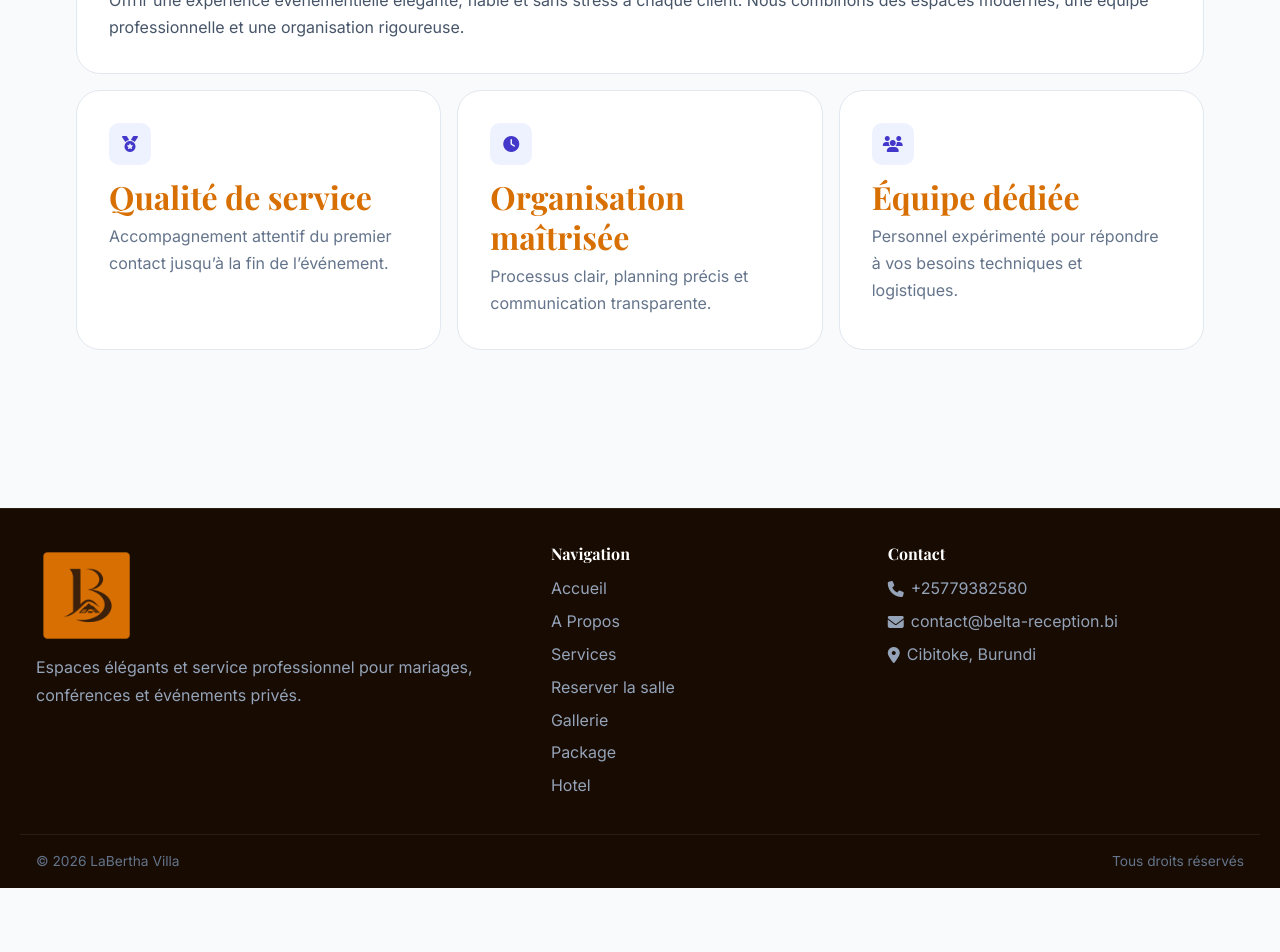
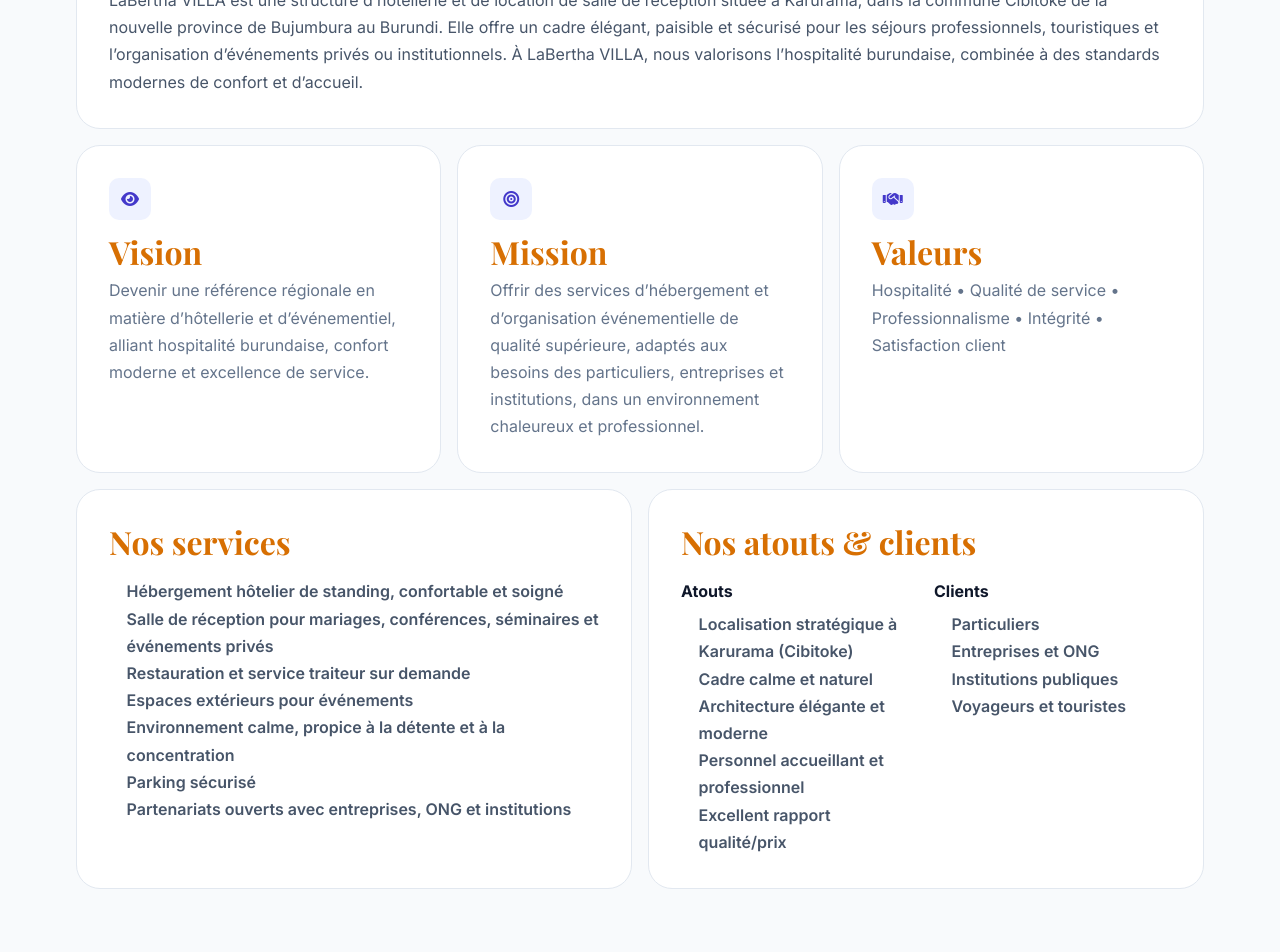
Before and after one commit to TonyBimenyi/hall_project, a Nuxt app: page /about in a window 1280 px wide. Shown: the part 340-1292 px from the top of the page. Before the commit the page ends 1228 px from the top, so only its background shows below. Built offline with nearby package versions, Linux system fonts and the light colour scheme.

Commit message:
changes on data

```diff
--- a/components/app/client-footer.vue
+++ b/components/app/client-footer.vue
@@ -4,7 +4,9 @@
       <div class="brand">
         <!-- <h3>LaBertha Villa</h3> -->
          <img src="../../labertha-logo.png" alt="">
-        <p>Espaces élégants et service professionnel pour mariages, conférences et événements privés.</p>
+        <p>
+          Hébergement hôtelier et location de salle de réception à Karurama (Cibitoke), dans la nouvelle province de Bujumbura, Burundi.
+        </p>
       </div>
 
       <div class="links">
@@ -20,9 +22,13 @@
 
       <div class="contact">
         <h4>Contact</h4>
-        <p><i class="fas fa-phone"></i> +25779382580</p>
-        <p><i class="fas fa-envelope"></i> contact@belta-reception.bi</p>
-        <p><i class="fas fa-location-dot"></i> Cibitoke, Burundi</p>
+        <p><i class="fas fa-phone"></i> +257 66 47 66 43</p>
+        <p><i class="fas fa-phone"></i> +257 76 65 39 31</p>
+        <p><i class="fas fa-envelope"></i> info@labertha-villa.com</p>
+        <p><i class="fas fa-globe"></i> labertha-villa.com</p>
+        <p><i class="fas fa-location-dot"></i> Karurama, Cibitoke, Bujumbura, Burundi</p>
+        <p><i class="fab fa-facebook"></i> LaBertha Villa</p>
+        <p><i class="fab fa-linkedin"></i> LaBertha Villa</p>
       </div>
     </div>
 
--- a/components/app/client-nav-bar.vue
+++ b/components/app/client-nav-bar.vue
@@ -2,8 +2,7 @@
   <header class="navbar" :class="{ scrolled: isScrolled }">
     <nav class="container">
       <NuxtLink to="/" class="logo">
-        <!-- <span class="mark"><img src="../../labertha-logo.png" alt=""></span> -->
-         <span class="mark"><img src="../../Belta2.png" alt=""></span>
+        <span class="mark"><img src="../../labertha-logo.png" alt="LaBertha Villa"></span>
         <!-- <span class="name">LaBertha Villa</span> -->
       </NuxtLink>
 
--- a/nuxt.config.ts
+++ b/nuxt.config.ts
@@ -7,7 +7,16 @@ export default defineNuxtConfig({
   devtools: { enabled: true },
    app: {
     head: {
+      title: 'LaBertha Villa',
+      meta: [
+        { name: 'description', content: 'LaBertha Villa — hôtel et location de salle de réception à Karurama (Cibitoke), dans la nouvelle province de Bujumbura, Burundi.' },
+        { property: 'og:title', content: 'LaBertha Villa' },
+        { property: 'og:description', content: 'Hébergement hôtelier et organisation d’événements (mariages, conférences, séminaires) dans un cadre élégant, paisible et sécurisé.' },
+        { property: 'og:type', content: 'website' },
+        { property: 'og:url', content: 'https://labertha-villa.com' },
+      ],
       link: [
+        { rel: 'canonical', href: 'https://labertha-villa.com' },
         {
           rel: "stylesheet",
           href: "https://cdnjs.cloudflare.com/ajax/libs/font-awesome/6.5.1/css/all.min.css",
--- a/pages/about.vue
+++ b/pages/about.vue
@@ -4,27 +4,77 @@
       <ReusablePageHeader />
 
       <div class="card story">
-        <h2>Notre mission</h2>
+        <h2>Présentation générale</h2>
         <p>
-          Offrir une expérience événementielle élégante, fiable et sans stress à chaque client. Nous combinons des espaces modernes, une équipe professionnelle et une organisation rigoureuse.
+          LaBertha VILLA est une structure d’hôtellerie et de location de salle de réception située à Karurama,
+          dans la commune Cibitoke de la nouvelle province de Bujumbura au Burundi. Elle offre un cadre élégant,
+          paisible et sécurisé pour les séjours professionnels, touristiques et l’organisation d’événements privés
+          ou institutionnels. À LaBertha VILLA, nous valorisons l’hospitalité burundaise, combinée à des standards
+          modernes de confort et d’accueil.
         </p>
       </div>
 
       <div class="grid">
         <article class="card item">
-          <i class="fas fa-medal"></i>
-          <h3>Qualité de service</h3>
-          <p>Accompagnement attentif du premier contact jusqu’à la fin de l’événement.</p>
+          <i class="fas fa-eye"></i>
+          <h3>Vision</h3>
+          <p>
+            Devenir une référence régionale en matière d’hôtellerie et d’événementiel, alliant hospitalité
+            burundaise, confort moderne et excellence de service.
+          </p>
         </article>
         <article class="card item">
-          <i class="fas fa-clock"></i>
-          <h3>Organisation maîtrisée</h3>
-          <p>Processus clair, planning précis et communication transparente.</p>
+          <i class="fas fa-bullseye"></i>
+          <h3>Mission</h3>
+          <p>
+            Offrir des services d’hébergement et d’organisation événementielle de qualité supérieure, adaptés aux
+            besoins des particuliers, entreprises et institutions, dans un environnement chaleureux et professionnel.
+          </p>
         </article>
         <article class="card item">
-          <i class="fas fa-users"></i>
-          <h3>Équipe dédiée</h3>
-          <p>Personnel expérimenté pour répondre à vos besoins techniques et logistiques.</p>
+          <i class="fas fa-handshake"></i>
+          <h3>Valeurs</h3>
+          <p>Hospitalité • Qualité de service • Professionnalisme • Intégrité • Satisfaction client</p>
+        </article>
+      </div>
+
+      <div class="split">
+        <article class="card list-card">
+          <h3>Nos services</h3>
+          <ul>
+            <li>Hébergement hôtelier de standing, confortable et soigné</li>
+            <li>Salle de réception pour mariages, conférences, séminaires et événements privés</li>
+            <li>Restauration et service traiteur sur demande</li>
+            <li>Espaces extérieurs pour événements</li>
+            <li>Environnement calme, propice à la détente et à la concentration</li>
+            <li>Parking sécurisé</li>
+            <li>Partenariats ouverts avec entreprises, ONG et institutions</li>
+          </ul>
+        </article>
+
+        <article class="card list-card">
+          <h3>Nos atouts & clients</h3>
+          <div class="two-cols">
+            <div>
+              <div class="mini-title">Atouts</div>
+              <ul>
+                <li>Localisation stratégique à Karurama (Cibitoke)</li>
+                <li>Cadre calme et naturel</li>
+                <li>Architecture élégante et moderne</li>
+                <li>Personnel accueillant et professionnel</li>
+                <li>Excellent rapport qualité/prix</li>
+              </ul>
+            </div>
+            <div>
+              <div class="mini-title">Clients</div>
+              <ul>
+                <li>Particuliers</li>
+                <li>Entreprises et ONG</li>
+                <li>Institutions publiques</li>
+                <li>Voyageurs et touristes</li>
+              </ul>
+            </div>
+          </div>
         </article>
       </div>
     </div>
@@ -90,4 +140,50 @@
   margin: 0;
   color: #64748b;
 }
+
+.split {
+  display: grid;
+  grid-template-columns: 1fr 1fr;
+  gap: 1rem;
+  margin-top: 1rem;
+}
+
+.list-card {
+  border: 1px solid #e2e8f0;
+  box-shadow: none;
+}
+
+.list-card h3 {
+  margin-top: 0;
+}
+
+.list-card ul {
+  margin: 0;
+  padding-left: 1.1rem;
+  color: #475569;
+  line-height: 1.7;
+  font-weight: 550;
+}
+
+.two-cols {
+  display: grid;
+  grid-template-columns: 1fr 1fr;
+  gap: 1rem;
+}
+
+.mini-title {
+  font-weight: 900;
+  color: #0f172a;
+  margin-bottom: .35rem;
+}
+
+@media (max-width: 900px) {
+  .split {
+    grid-template-columns: 1fr;
+  }
+
+  .two-cols {
+    grid-template-columns: 1fr;
+  }
+}
 </style>
--- a/pages/contact.vue
+++ b/pages/contact.vue
@@ -6,9 +6,13 @@
       <div class="contact-grid">
         <article class="card info-card">
           <h2>Coordonnées</h2>
-          <div class="info-line"><i class="fas fa-phone"></i> +25779382580</div>
-          <div class="info-line"><i class="fas fa-envelope"></i> contact@belta-reception.bi</div>
-          <div class="info-line"><i class="fas fa-location-dot"></i> Cibitoke, Burundi</div>
+          <div class="info-line"><i class="fas fa-phone"></i> +257 66 47 66 43 (WhatsApp & Appel)</div>
+          <div class="info-line"><i class="fas fa-phone"></i> +257 76 65 39 31 (Appel)</div>
+          <div class="info-line"><i class="fas fa-envelope"></i> info@labertha-villa.com</div>
+          <div class="info-line"><i class="fas fa-globe"></i> labertha-villa.com</div>
+          <div class="info-line"><i class="fas fa-location-dot"></i> Karurama, Cibitoke, Bujumbura, Burundi</div>
+          <div class="info-line"><i class="fab fa-facebook"></i> LaBertha Villa</div>
+          <div class="info-line"><i class="fab fa-linkedin"></i> LaBertha Villa</div>
           <div class="info-line"><i class="fas fa-clock"></i> Lun - Sam : 08h00 - 19h00</div>
         </article>
 
--- a/pages/index.vue
+++ b/pages/index.vue
@@ -39,9 +39,9 @@
             <div class="welcome-kicker">Bienvenue</div>
             <h2>Bienvenue chez LaBertha Villa</h2>
             <p>
-              Réservez une salle en quelques clics, recevez une confirmation par email et gérez
-              vos réservations facilement. Nous mettons l’accent sur la simplicité, la transparence
-              et une expérience moderne pour vos événements.
+              Hôtel et location de salle de réception à Karurama (Cibitoke), dans la nouvelle province de Bujumbura,
+              Burundi. Profitez d’un cadre élégant, paisible et sécurisé pour vos séjours professionnels ou touristiques
+              et pour l’organisation d’événements privés ou institutionnels.
             </p>
             <div class="welcome-actions">
               <NuxtLink to="/book" class="btn btn-primary">Réserver maintenant</NuxtLink>
@@ -102,7 +102,7 @@
     <section class="section">
       <div class="section-head">
         <h2>Nous trouver</h2>
-        <p>Cibitoke, Burundi — +25779382580</p>
+        <p>Karurama, Cibitoke, Bujumbura, Burundi — +257 66 47 66 43 — info@labertha-villa.com</p>
       </div>
       <div class="map card">
         <iframe
@@ -125,17 +125,17 @@ let sliderTimer
 const slides = [
   {
     title: 'Des événements élégants dans des espaces premium',
-    subtitle: 'LaBertha Villa vous accompagne pour mariages, séminaires et célébrations privées.',
+    subtitle: 'Hôtel et salle de réception à Karurama (Cibitoke) — séjours, mariages, séminaires et événements privés.',
     image: 'https://images.unsplash.com/photo-1519167758481-83f550bb49b3?auto=format&fit=crop&w=1900&q=80'
   },
   {
     title: 'Réservez facilement en ligne',
-    subtitle: 'Choisissez votre salle, vos dates et confirmez votre réservation en quelques clics.',
+    subtitle: 'Choisissez votre salle, vos dates et confirmez votre demande en quelques clics.',
     image: 'https://lh3.googleusercontent.com/p/AF1QipO2_Nos5xrpFVH_6F3OatpcfS-WDW9GF56DI1a8=w240-h172-n-k-no-nu'
   },
   {
     title: 'Un accompagnement professionnel du début à la fin',
-    subtitle: 'Notre équipe dédiée assure une expérience fluide et un service de qualité.',
+    subtitle: 'Hospitalité burundaise, confort moderne et excellence de service.',
     image: 'https://images.unsplash.com/photo-1464366400600-7168b8af9bc3?auto=format&fit=crop&w=1900&q=80'
   }
 ]
--- a/pages/services.vue
+++ b/pages/services.vue
@@ -19,31 +19,45 @@
       <div class="services-grid">
         <article class="card service">
           <div class="service-top">
-            <i class="fas fa-building"></i>
-            <h3>Location de salle</h3>
+            <i class="fas fa-bed"></i>
+            <h3>Hébergement hôtelier</h3>
           </div>
-          <p>Espaces adaptés à différents formats d’événements, avec configuration selon vos besoins.</p>
+          <p>Un hébergement de standing, confortable et soigné pour séjours professionnels ou touristiques.</p>
         </article>
         <article class="card service">
           <div class="service-top">
-            <i class="fas fa-list-check"></i>
-            <h3>Organisation événementielle</h3>
+            <i class="fas fa-building"></i>
+            <h3>Salle de réception</h3>
           </div>
-          <p>Coordination complète et gestion logistique personnalisée pour un déroulement sans stress.</p>
+          <p>Mariages, conférences, séminaires et événements privés ou institutionnels.</p>
         </article>
         <article class="card service">
           <div class="service-top">
-            <i class="fas fa-volume-high"></i>
-            <h3>Équipement technique</h3>
+            <i class="fas fa-utensils"></i>
+            <h3>Restauration & traiteur</h3>
           </div>
-          <p>Sonorisation, projection, éclairage et support audiovisuel pour une ambiance réussie.</p>
+          <p>Restauration et service traiteur sur demande, adaptés au format de votre événement.</p>
         </article>
         <article class="card service">
           <div class="service-top">
-            <i class="fas fa-headset"></i>
-            <h3>Accueil & service client</h3>
+            <i class="fas fa-tree"></i>
+            <h3>Espaces extérieurs</h3>
           </div>
-          <p>Équipe dédiée pour l’accueil des invités et le suivi sur place pendant l’événement.</p>
+          <p>Des espaces extérieurs pour événements, dans un environnement calme et naturel.</p>
+        </article>
+        <article class="card service">
+          <div class="service-top">
+            <i class="fas fa-shield-halved"></i>
+            <h3>Sécurité & parking</h3>
+          </div>
+          <p>Cadre élégant, paisible et sécurisé, avec parking sécurisé.</p>
+        </article>
+        <article class="card service">
+          <div class="service-top">
+            <i class="fas fa-handshake"></i>
+            <h3>Partenariats</h3>
+          </div>
+          <p>Partenariats ouverts avec entreprises, ONG et institutions.</p>
         </article>
       </div>
 
```
